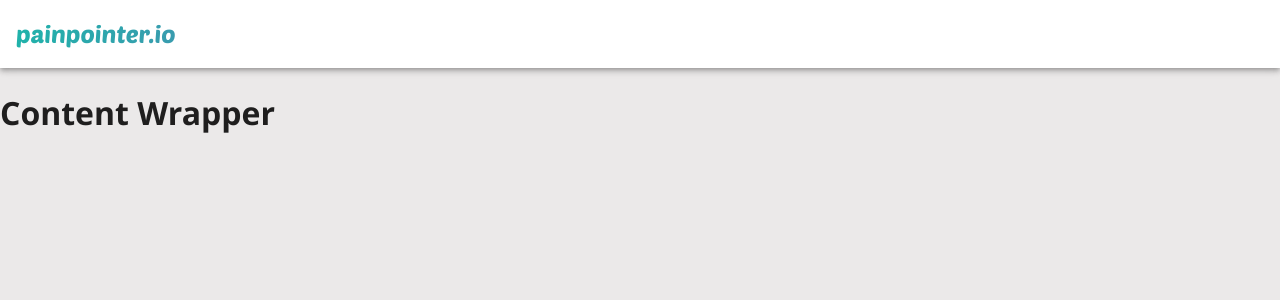
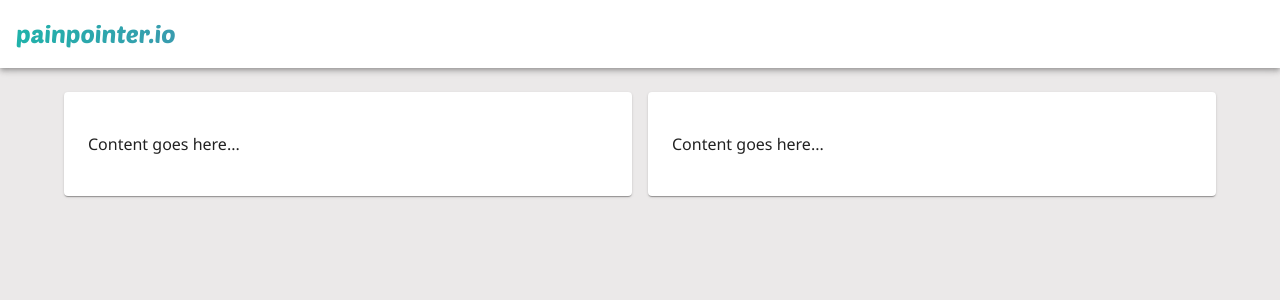
Before and after one commit to pporschen/ptool, a React (Create React App) app: page / in a window 1280 px wide. Shown: the top 300 px of the page. Built offline with nearby package versions, Linux system fonts and the light colour scheme.

Commit message:
style: Refactor ContentWrapper component to use Material-UI styling and add Card components

```diff
--- a/src/components/ContentWrapper.tsx
+++ b/src/components/ContentWrapper.tsx
@@ -1,9 +1,23 @@
+import { Box, Card, Container, styled } from "@mui/material";
+
 const ContentWrapper = () => {
 	return (
-		<div className="content-wrapper">
-			<h1>Content Wrapper</h1>
-		</div>
+		<Container fixed sx={{ marginTop: (theme) => theme.spacing(3) }}>
+			<Box display="flex" gap={2}>
+				<StyledCard>
+					<p>Content goes here...</p>
+				</StyledCard>
+				<StyledCard>
+					<p>Content goes here...</p>
+				</StyledCard>
+			</Box>
+		</Container>
 	);
 };
 
 export default ContentWrapper;
+
+const StyledCard = styled(Card)`
+	padding: ${({ theme }) => theme.spacing(3)};
+	width: 100%;
+`;
```
